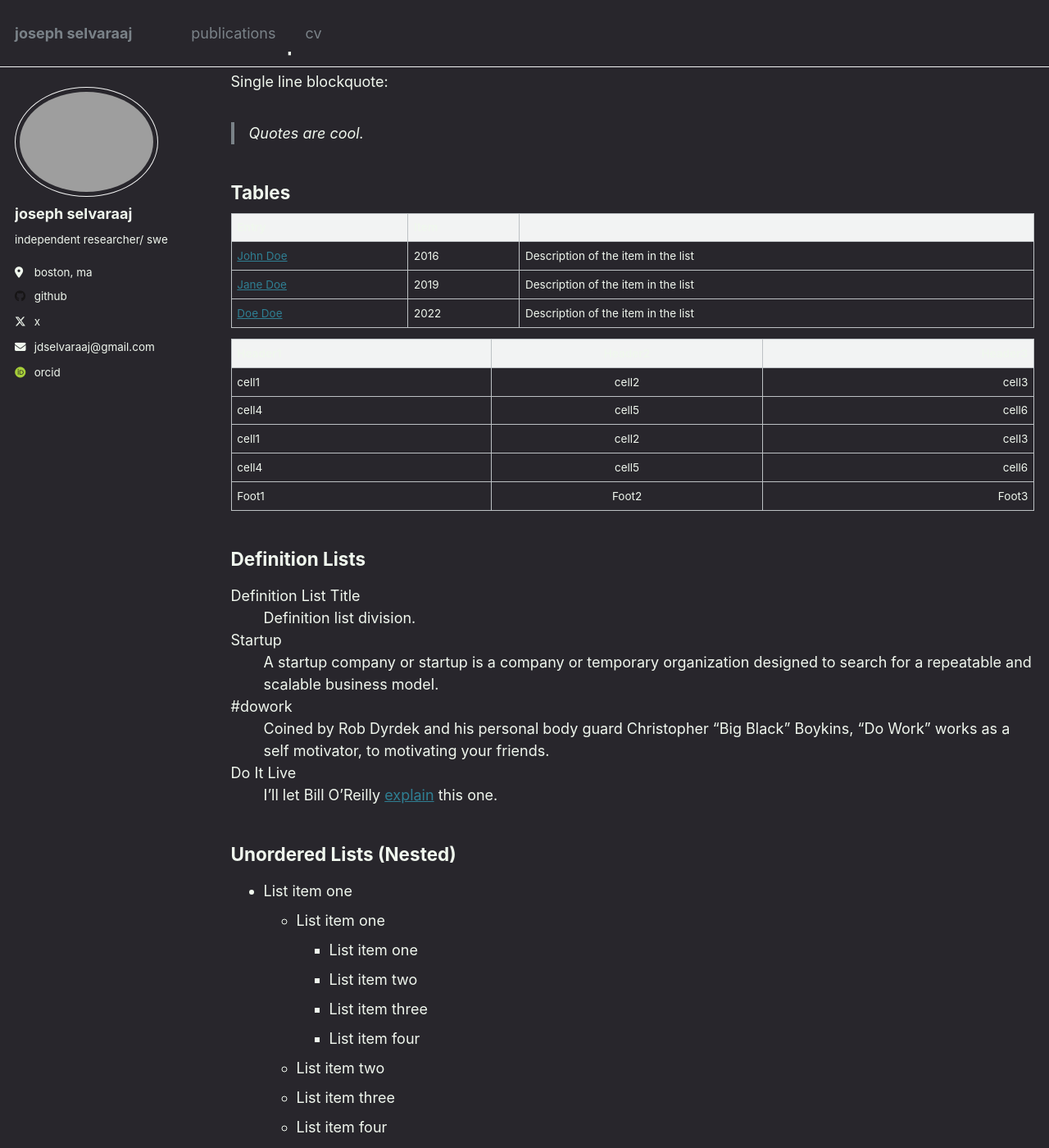
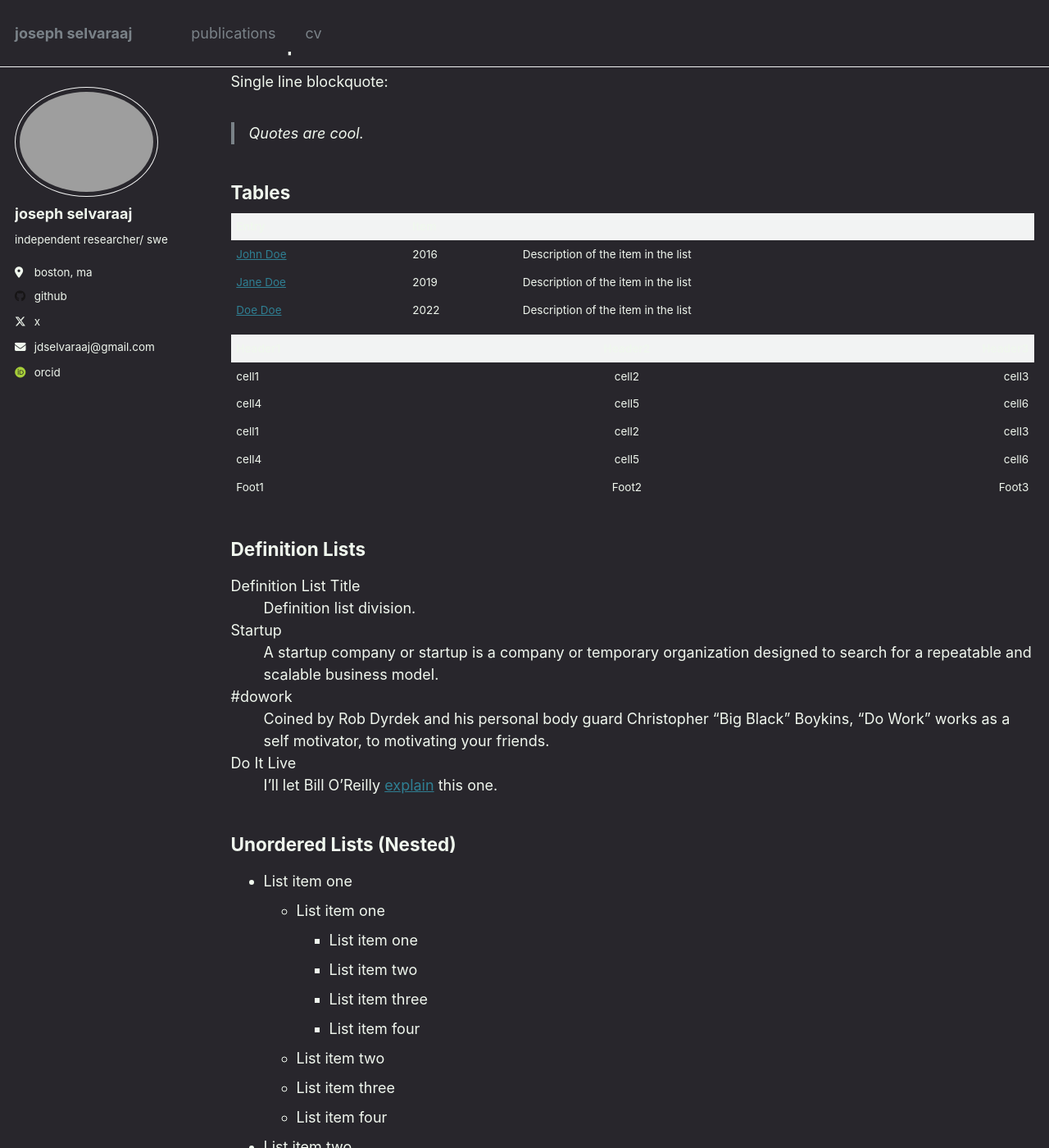
Before and after one commit to jselvaraaj/jselvaraaj.github.io, a Jekyll site: the page built from _pages/archive-layout-with-content.md, in a window 1280 px wide and 1400 px high, scrolled down 499 px. Shown: the whole window at 82% size. Built offline with Jekyll 4.4.1, drawn with Linux system fonts in a browser that asks for light colours; some web fonts are replaced; some of the changed text lies outside the part shown.

Commit message:
Update picture and add fix publications layout

```diff
--- a/_layouts/default.html
+++ b/_layouts/default.html
@@ -18,13 +18,6 @@ layout: compress
 
     {{ content }}
 
-    <div class="page__footer">
-      <footer>
-        {% include footer/custom.html %}
-        {% include footer.html %}
-      </footer>
-    </div>
-
     {% include scripts.html %}
 
   </body>
--- a/_sass/_tables.scss
+++ b/_sass/_tables.scss
@@ -8,7 +8,7 @@ table {
   font-family: $global-font-family;
   font-size: $type-size-6;
   border-collapse: collapse;
-  border: 1px solid $light-gray;
+  // border: 1px solid $light-gray;
 
   & + table {
     margin-top: 1em;
@@ -17,20 +17,20 @@ table {
 
 thead {
   background-color: $lighter-gray;
-  border-bottom: 1px solid $light-gray;
+  // border-bottom: 1px solid $light-gray;
 }
 
 th {
   padding: 0.5em;
   font-weight: bold;
   text-align: left;
-  border-right: 1px solid $light-gray;
+  // border-right: 1px solid $light-gray;
 }
 
 td {
   padding: 0.5em;
-  border-bottom: 1px solid $light-gray;
-  border-right: 1px solid $light-gray;
+  // border-bottom: 1px solid $light-gray;
+  // border-right: 1px solid $light-gray;
 }
 
 tr, td, th {
```
Also changed, not shown: _includes/publication-single.html (+10 -5 lines), _includes/publication- (deleted), 1 other file.
